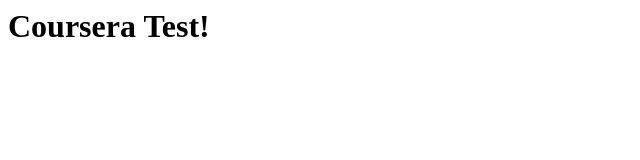
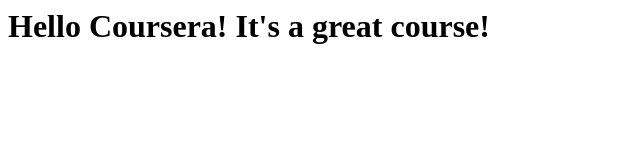
Before and after one commit to jonbonto/coursera-test, a plain HTML site: page site/index.html in a window 1280 px wide. Shown: the whole page, without its empty margins (0-640 px from the left). Drawn offline with Linux system fonts and the light colour scheme.

Commit message:
Some additional changes

```diff
--- a/site/index.html
+++ b/site/index.html
@@ -1,8 +1,8 @@
 <html>
 <head>
-	<title>Coursera Test!</title>
+	<title>Hello Coursera!</title>
 </head>
 <body>
-	<h1>Coursera Test!</h1>
+	<h1>Hello Coursera! It's a great course!</h1>
 </body>
 </html>
```
